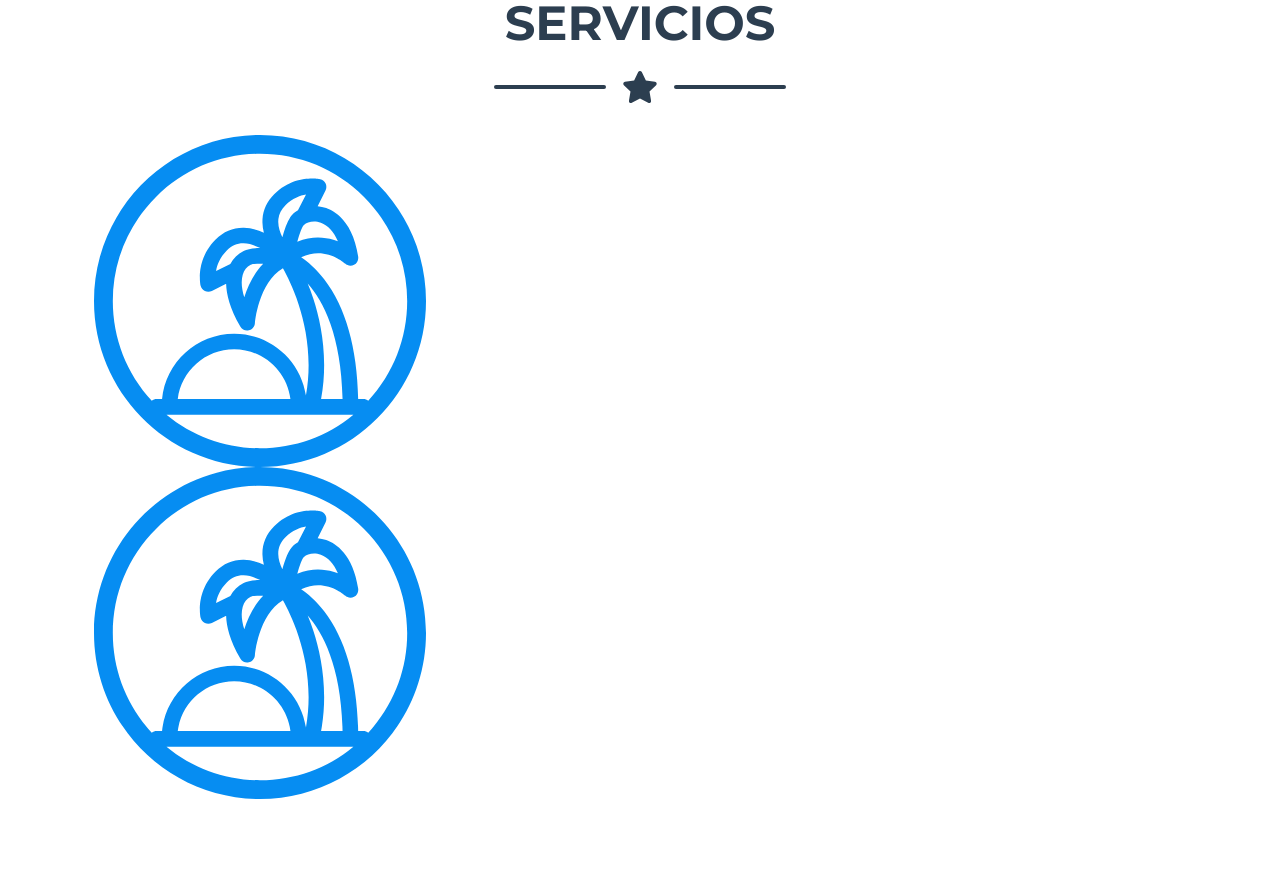
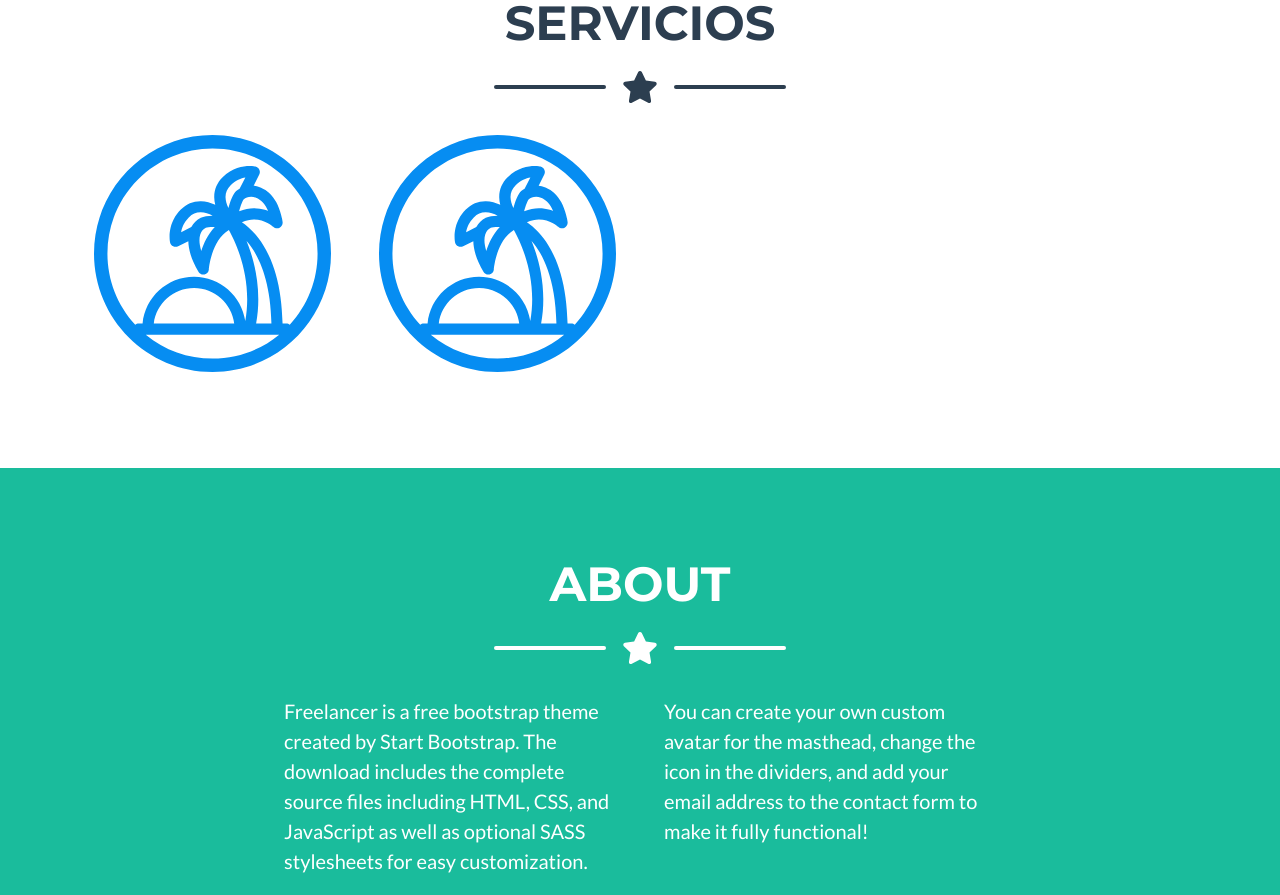
Before and after one commit to JBerriosG/Tiser, a plain HTML site: page index.html in a window 1280 px wide. Shown: the part 1053-1948 px from the top of the page. Drawn offline with nearby package versions, Linux system fonts and the light colour scheme.

Commit message:
se elimina un div.row en la seccion de servicios, el div con la imagen dentro de row eliminado se transfiere al primer y unico div.row que habra y se cambia el div de la image de col-md-4 a col-md-3 ya que tiene que haber cuatro imagenes en el row

```diff
--- a/index.html
+++ b/index.html
@@ -89,12 +89,10 @@
             </div>
             <!-- Portfolio Grid Items-->
             <div class="row">
-                <div class="col-md-4 zoom">
+                <div class="col-md-3 zoom">
                     <img src="assets/img/portafolio/playa.svg" alt="icono1" class="img-fluid" >
                 </div>
-            </div>
-            <div class="row">
-                <div class="col-md-4 zoom">
+                <div class="col-md-3 zoom">
                     <img src="assets/img/portafolio/playa.svg" alt="icono1" class="img-fluid" >
                 </div>
             </div>
```
